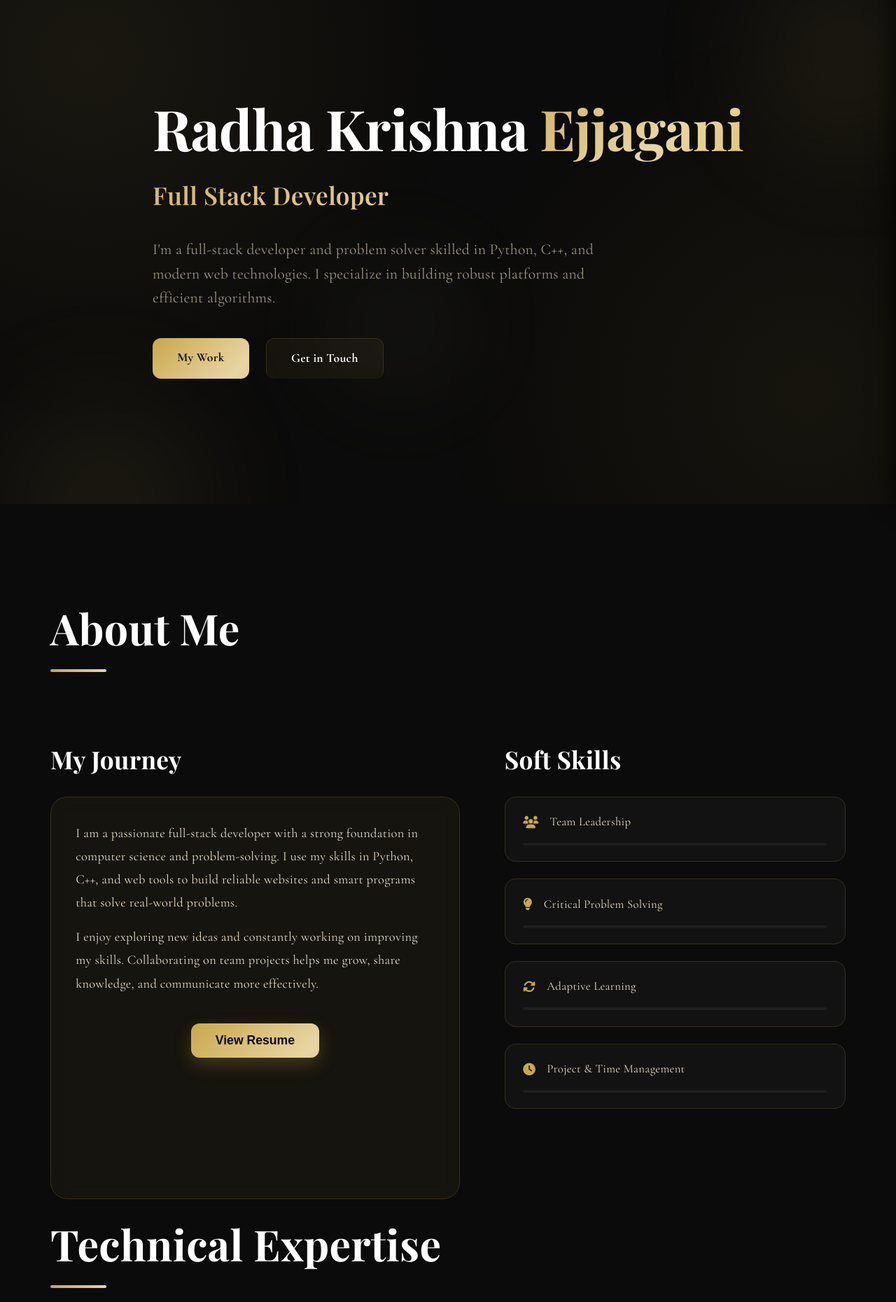
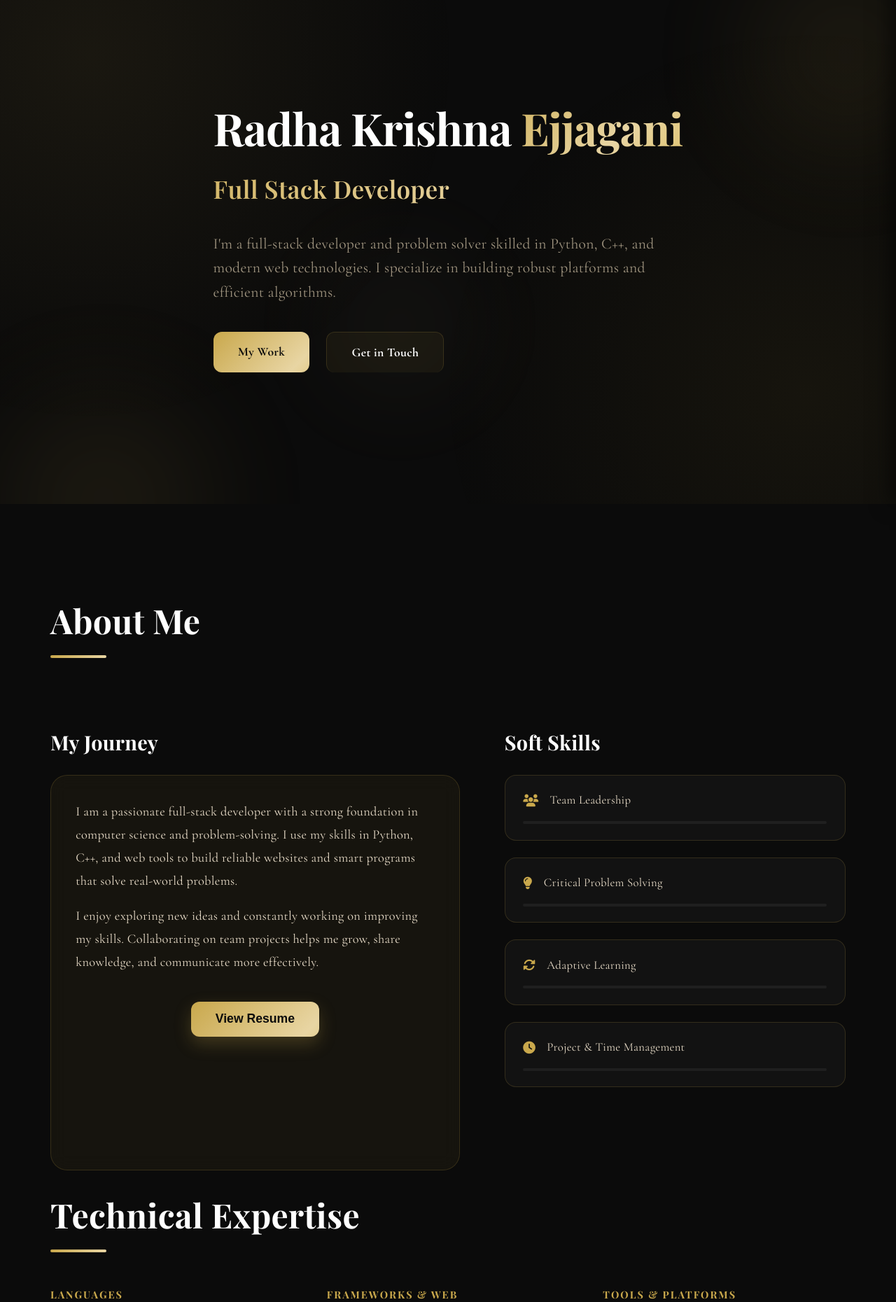
Before and after one commit to radhakrishna52/Portfolio, a Django app: page / in a window 1280 px wide. Shown: the part 80-1940 px from the top of the page at 70% size. Run offline with Django 5.2, Linux system fonts and the light colour scheme.

Commit message:
Refine typography: decrease heading font sizes for a more compact look

```diff
--- a/static/css/styles.css
+++ b/static/css/styles.css
@@ -204,7 +204,7 @@ h4,
 }
 
 .hero-title {
-    font-size: clamp(3rem, 9vw, 5rem);
+    font-size: clamp(2.5rem, 7vw, 4rem);
     line-height: 1.1;
     margin-bottom: 1.5rem;
     color: white;
@@ -317,7 +317,7 @@ h4,
 }
 
 .section-heading {
-    font-size: 3.8rem;
+    font-size: 3rem;
     margin-bottom: 4rem;
     color: white;
     position: relative;
@@ -499,7 +499,7 @@ h4,
 }
 
 .subsection-title {
-    font-size: 2.2rem;
+    font-size: 1.8rem;
     margin: 3rem 0 1.5rem;
     color: white;
 }
--- a/templates/base.html
+++ b/templates/base.html
@@ -6,7 +6,7 @@
     <meta name="viewport" content="width=device-width, initial-scale=1.0">
     <title>{% block title %}Portfolio{% endblock %}</title>
     {% load static %}
-    <link rel="stylesheet" href="{% static 'css/styles.css' %}?v=12">
+    <link rel="stylesheet" href="{% static 'css/styles.css' %}?v=13">
     <link rel="preconnect" href="https://fonts.googleapis.com">
     <link rel="preconnect" href="https://fonts.gstatic.com" crossorigin>
     <link
```
